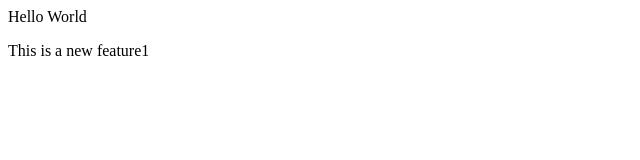
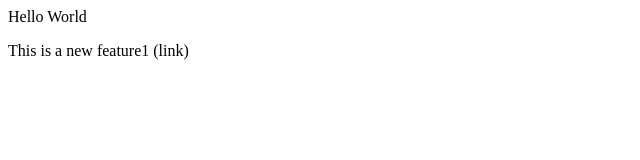
Before and after one commit to Preethu-Sharma/learning_LocalRepo, a plain HTML site: page index.html in a window 1280 px wide. Shown: the full height of the page, 0-640 px from the left. Drawn offline with Linux system fonts and the light colour scheme.

```diff
--- a/index.html
+++ b/index.html
@@ -1,2 +1,2 @@
 <p>Hello World</p>
-<p>This is a new feature1</p>
+<p>This is a new feature1 (link)</p>
```
